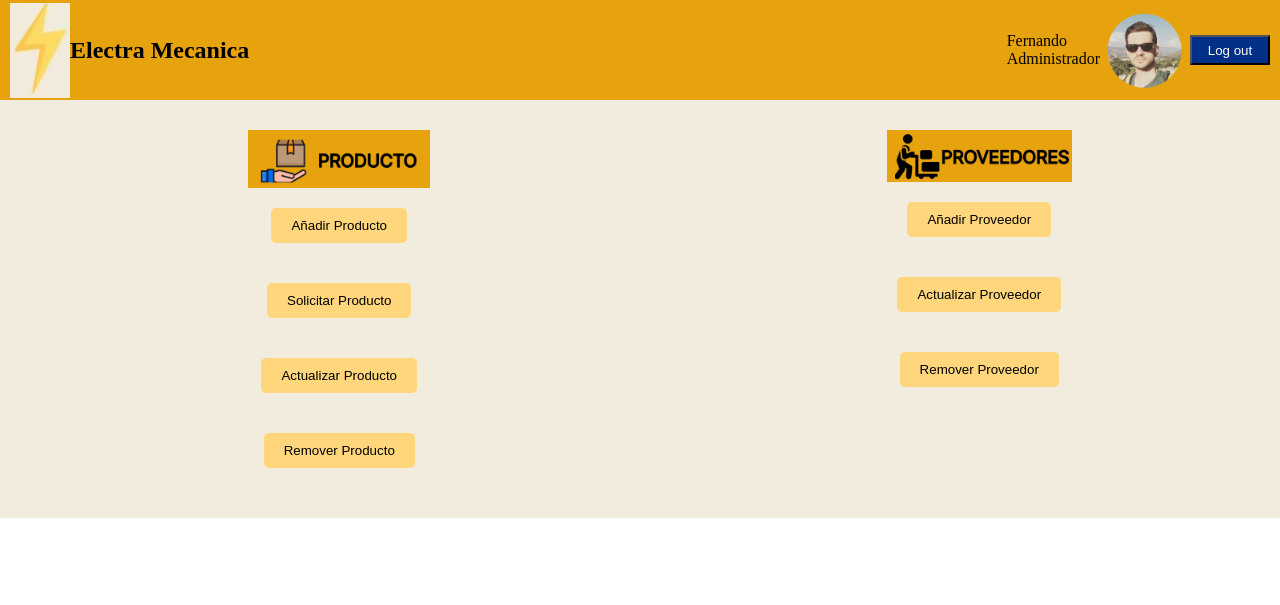
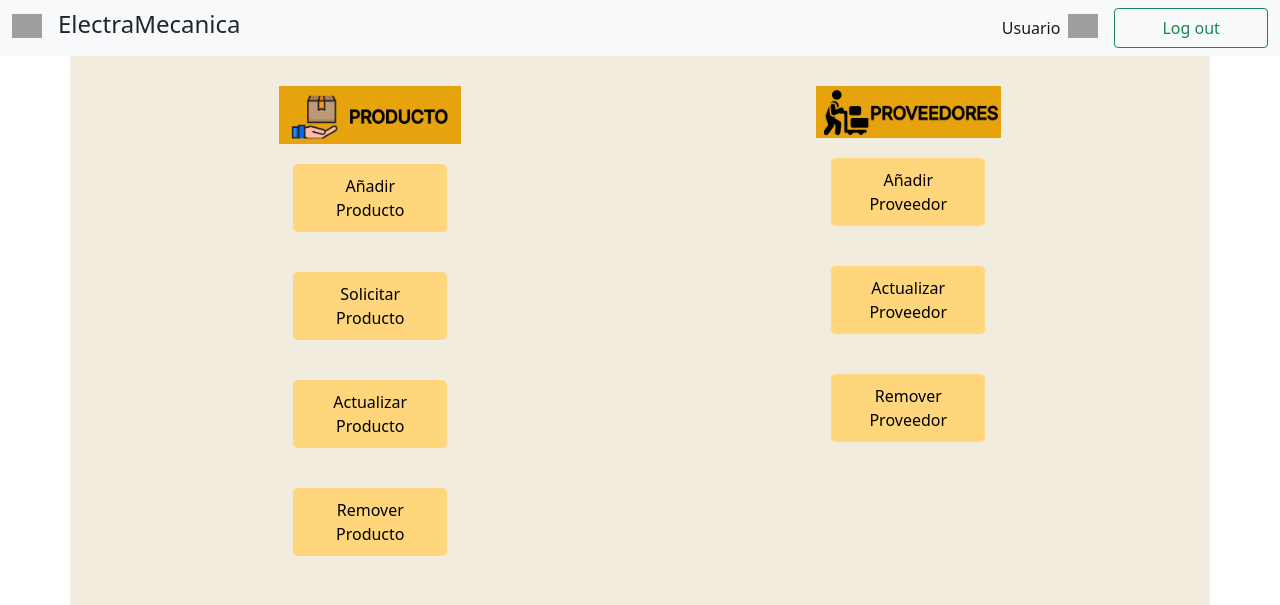
Before and after one commit to reymarmendoza/MINTIC_7, a Flask app: template templates/usuario.html in a window 1280 px wide. Shown: the top 605 px of the page. Run offline with Flask 2, Linux system fonts and the light colour scheme; the template is opened without the code that fills it, so the values that code supplies are empty; grey boxes are pictures that could not be loaded.

Commit message:
home y usuario visualizacion correcta

```diff
--- a/main.py
+++ b/main.py
@@ -6,6 +6,7 @@
 app.config['SECRET_KEY'] = os.getenv("SECRET_KEY")
 
 @app.route('/')
+@app.route('/index')
 def index():
 	return render_template('index.html')
 
--- a/templates/base.html
+++ b/templates/base.html
@@ -0,0 +1,10 @@
+{% block header %}
+	{% include 'navbar.html' %}
+{% endblock %}
+
+{% block body %}
+{% endblock %}
+
+{% block footer %}
+	{% include 'footer.html' %}
+{% endblock %}
--- /dev/null
+++ b/templates/footer.html
@@ -0,0 +1,3 @@
+	<script src="https://cdn.jsdelivr.net/npm/bootstrap@5.1.3/dist/js/bootstrap.bundle.min.js" integrity="sha384-ka7Sk0Gln4gmtz2MlQnikT1wXgYsOg+OMhuP+IlRH9sENBO0LRn5q+8nbTov4+1p" crossorigin="anonymous"></script>
+</body>
+</html>
--- a/templates/navbar.html
+++ b/templates/navbar.html
@@ -1,3 +1,17 @@
+<!DOCTYPE html>
+<html lang="en">
+<head>
+	<meta charset="UTF-8">
+	<meta http-equiv="X-UA-Compatible" content="IE=edge">
+	<meta name="viewport" content="width=device-width, initial-scale=1.0">
+	<title>Document</title>
+	<link href="https://cdn.jsdelivr.net/npm/bootstrap@5.1.3/dist/css/bootstrap.min.css" rel="stylesheet" integrity="sha384-1BmE4kWBq78iYhFldvKuhfTAU6auU8tT94WrHftjDbrCEXSU1oBoqyl2QvZ6jIW3" crossorigin="anonymous">
+	{% block css %}
+		<link rel="stylesheet" href="../static/css/main.css">
+	{% endblock %}
+</head>
+
+<body>
 	<nav class="navbar navbar-expand-lg navbar-light bg-light">
 		<div class="container-fluid">
 			<div class="avatar leftMenu">
--- a/templates/usuario.html
+++ b/templates/usuario.html
@@ -1,43 +1,33 @@
-<!DOCTYPE html>
-<html lang="en">
-<head>
-  <meta charset="UTF-8">
-  <meta http-equiv="X-UA-Compatible" content="IE=edge">
-  <meta name="viewport" content="width=device-width, initial-scale=1.0">
-  <link rel="stylesheet" href="./admin.css">
-  <title>Inicio</title>
-</head>
-<body>
-  <div class="header">
-    <div class="logo-header">
-      <img class="logo" src="../../assets/trueno.PNG" alt="Logo">
-      <h2>Electra Mecanica</h2>
-    </div>
-    <div class="right-header">
-      <div class="titles">
-        <p>Fernando</p>
-        <p>Administrador</p>
-      </div>
-      <img class="perfil" src="../../assets/perfil.PNG" alt="Perfil">
-      <button class="btn-logout">Log out</button>
-    </div>
-  </div>
+{% extends 'base.html' %}
+
+{% block header %}
+  {{ super() }}
+  {% block css %}
+    <link rel="stylesheet" href="{{ url_for('static', filename='css/admin.css') }}">
+  {% endblock %}
+{% endblock %}
+
+{% block body %}
   <div class="container">
     <div class="columnas">
       <div class="fila">
-        <img class="admin-img" src="../../assets/productoadmin.PNG" alt="">
+        <img class="admin-img" src="static/assets/productoadmin.PNG" alt="">
         <button class="items-btn">Añadir Producto</button>
         <button class="items-btn">Solicitar Producto</button>
         <button class="items-btn">Actualizar Producto</button>
         <button class="items-btn">Remover Producto</button>
       </div>
+
       <div class="fila">
-        <img  class="admin-img"src="../../assets/proveedoradmin.PNG" alt="">
+        <img  class="admin-img"src="static/assets/proveedoradmin.PNG" alt="">
         <button class="items-btn">Añadir Proveedor</button>
         <button class="items-btn">Actualizar Proveedor</button>
         <button class="items-btn">Remover Proveedor</button>
       </div>
     </div>
   </div>
-</body>
-</html>
+{% endblock %}
+
+{% block footer %}
+  {{ super() }}
+{% endblock %}
```
Lines whose indentation alone changed are shown as unchanged.
